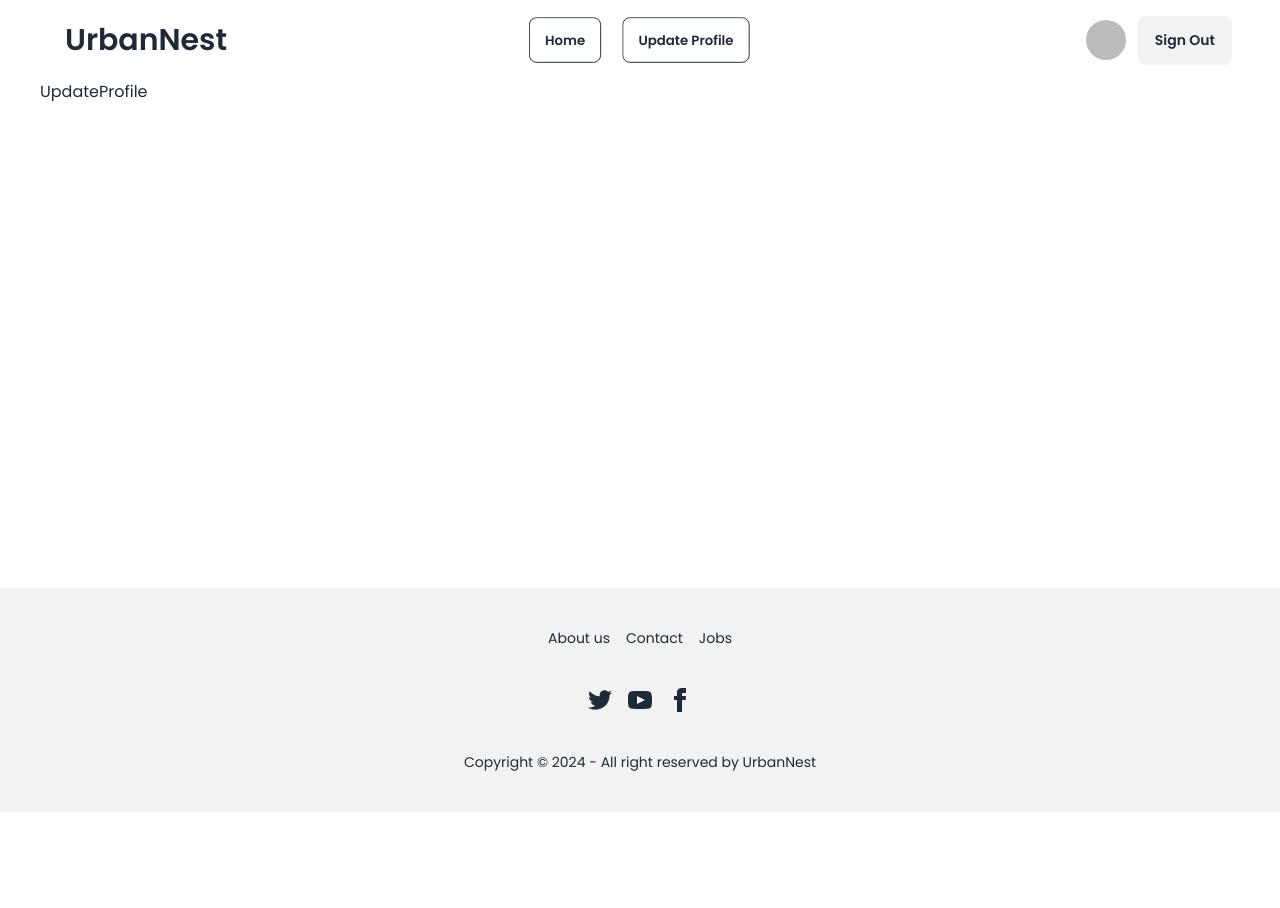
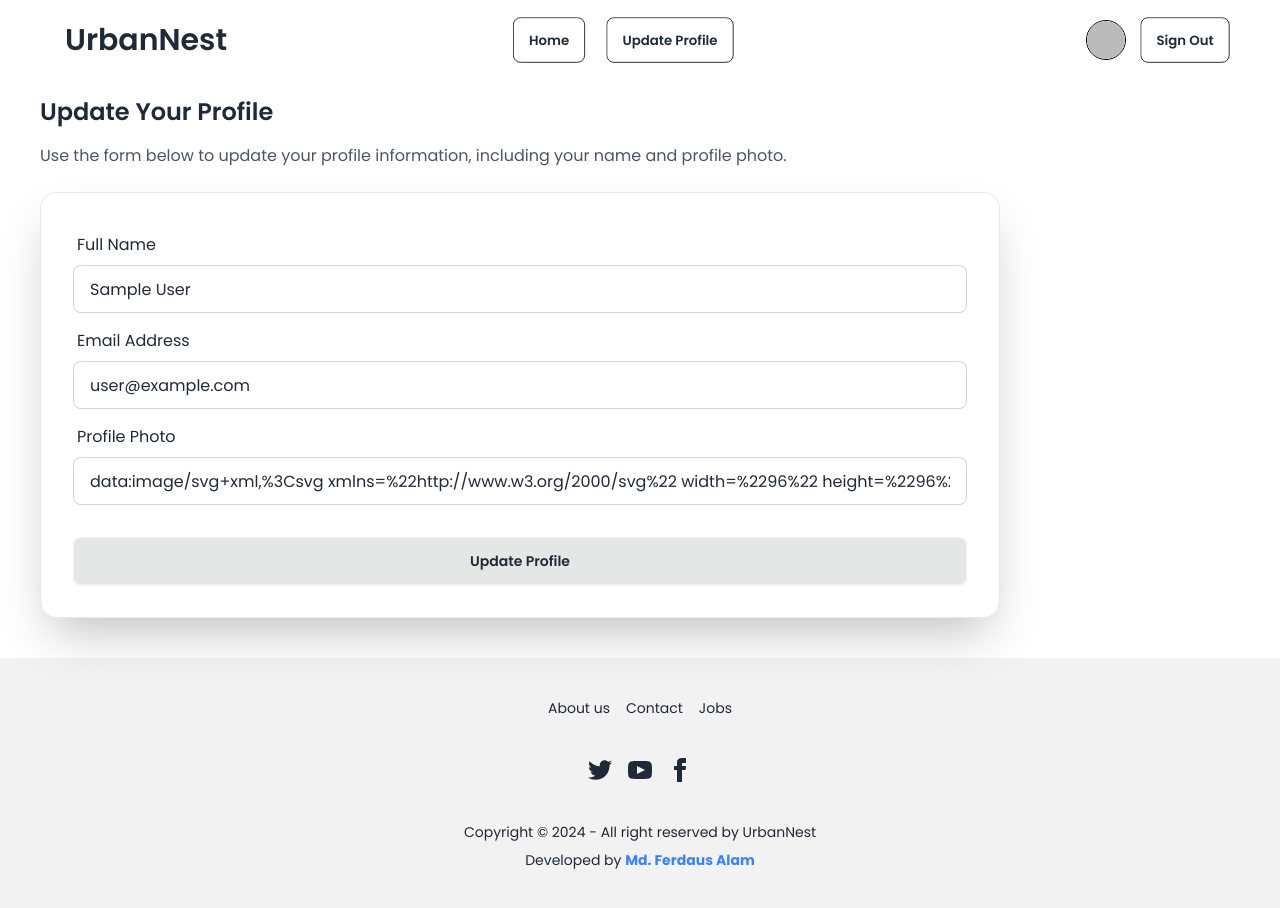
Before and after one commit to mdferdausalam19/urban-nest-real-estate, a React (Vite) app: page /update-profile in a window 1280 px wide. Before the commit the page ends 812 px from the top, so only its background shows below. Built offline with nearby package versions, Linux system fonts and the light colour scheme; no server answers; sample sign-in values are in the browser's storage.

Commit message:
implement update profile functionality, fix bugs, enhance UX, and add dynamic page titles

```diff
--- a/package.json
+++ b/package.json
@@ -11,8 +11,10 @@
   },
   "dependencies": {
     "firebase": "^11.0.2",
+    "prop-types": "^15.8.1",
     "react": "^18.3.1",
     "react-dom": "^18.3.1",
+    "react-helmet-async": "^2.0.5",
     "react-hook-form": "^7.53.2",
     "react-hot-toast": "^2.4.1",
     "react-icons": "^5.3.0",
--- a/src/components/EstateCard.jsx
+++ b/src/components/EstateCard.jsx
@@ -1,31 +1,32 @@
+import PropTypes from "prop-types";
 import { Link } from "react-router-dom";
 
 const EstateCard = ({ estate }) => {
-  const {
-    id,
-    area,
-    description,
-    estate_title,
-    facilities,
-    image,
-    location,
-    price,
-    segment,
-    status,
-  } = estate;
+  const { id, estate_title, image, location, price, status } = estate;
   return (
     <div>
-      <div className="card bg-base-100 shadow-xl border">
-        <figure className="px-5 pt-10">
-          <img src={image} className="rounded-xl" />
+      <div className="card bg-base-100 shadow-xl border h-[500px]">
+        <figure className="px-5 pt-5 h-[300px]">
+          <img src={image} className="rounded-xl object-cover w-full h-full" />
         </figure>
         <div className="card-body items-center text-center">
-          <h2 className="card-title">{estate_title}</h2>
-          <p>Price: {price}</p>
-          <p>Location: {location}</p>
-          <p>Status: {status}</p>
+          <div className="flex-grow">
+            <h2 className="card-title">{estate_title}</h2>
+            <div className="mt-5 mb-5">
+              <p>
+                <span className="font-semibold">Price:</span> {price}
+              </p>
+              <p>
+                <span className="font-semibold">Location:</span> {location}
+              </p>
+              <p>
+                <span className="font-semibold">Status:</span> {status}
+              </p>
+            </div>
+          </div>
+
           <div className="card-actions">
-            <Link to={`/estate/${id}`} className="btn ">
+            <Link to={`/estate/${id}`} className="btn">
               View Property
             </Link>
           </div>
@@ -34,5 +35,8 @@ const EstateCard = ({ estate }) => {
     </div>
   );
 };
+EstateCard.propTypes = {
+  estate: PropTypes.object.isRequired,
+};
 
 export default EstateCard;
--- a/src/components/layouts/Footer.jsx
+++ b/src/components/layouts/Footer.jsx
@@ -49,6 +49,17 @@ const Footer = () => {
             Copyright © {new Date().getFullYear()} - All right reserved by
             UrbanNest
           </p>
+          <p>
+            Developed by{" "}
+            <a
+              href="https://github.com/mdferdausalam19" // Change this to LinkedIn if you prefer
+              target="_blank"
+              rel="noopener noreferrer"
+              className="font-bold text-blue-500 link link-hover"
+            >
+              Md. Ferdaus Alam
+            </a>
+          </p>
         </aside>
       </footer>
     </div>
--- a/src/components/layouts/Header.jsx
+++ b/src/components/layouts/Header.jsx
@@ -21,12 +21,31 @@ const Header = () => {
       </li>
 
       {user && (
+        <>
+          <li>
+            <NavLink className="btn btn-outline" to={"/update-profile"}>
+              Update Profile
+            </NavLink>
+          </li>
+          <li className="md:hidden">
+            <button onClick={handleSignOut} className="btn btn-outline">
+              Sign Out
+            </button>
+          </li>
+        </>
+      )}
+      <>
         <li>
-          <NavLink className="btn btn-outline" to={"/update-profile"}>
-            Update Profile
+          <NavLink className="btn btn-outline md:hidden" to={"/sign-in"}>
+            Sign In
           </NavLink>
         </li>
-      )}
+        <li>
+          <NavLink className="btn btn-outline md:hidden" to={"/sign-up"}>
+            Sign Up
+          </NavLink>
+        </li>
+      </>
     </>
   );
   return (
@@ -73,7 +92,7 @@ const Header = () => {
               >
                 {user?.photoURL ? (
                   <img
-                    className="w-10 rounded-full"
+                    className="w-10 rounded-full border border-black"
                     src={user.photoURL}
                     alt="No Photo"
                   />
@@ -81,16 +100,19 @@ const Header = () => {
                   <FaRegUserCircle size={40} />
                 )}
               </p>
-              <button onClick={handleSignOut} className="btn">
+              <button
+                onClick={handleSignOut}
+                className="btn btn-outline hidden md:flex"
+              >
                 Sign Out
               </button>
             </>
           ) : (
             <>
-              <Link to="/sign-in" className="btn">
+              <Link to="/sign-in" className="btn btn-outline hidden md:flex">
                 Sign In
               </Link>
-              <Link to="/sign-up" className="btn">
+              <Link to="/sign-up" className="btn btn-outline hidden md:flex">
                 Sign Up
               </Link>
             </>
--- a/src/hooks/useAuth.jsx
+++ b/src/hooks/useAuth.jsx
@@ -2,8 +2,8 @@ import { useContext } from "react";
 import { AuthContext } from "../providers/AuthProvider";
 
 const useAuth = () => {
-  const all = useContext(AuthContext);
-  return all;
+  const auth = useContext(AuthContext);
+  return auth;
 };
 
 export default useAuth;
--- a/src/main.jsx
+++ b/src/main.jsx
@@ -5,11 +5,14 @@ import { RouterProvider } from "react-router-dom";
 import { router } from "./routes/AppRouter";
 import AuthProvider from "./providers/AuthProvider";
 import { Toaster } from "react-hot-toast";
+import { HelmetProvider } from "react-helmet-async";
 
 createRoot(document.getElementById("root")).render(
   <StrictMode>
     <AuthProvider>
-      <RouterProvider router={router}></RouterProvider>
+      <HelmetProvider>
+        <RouterProvider router={router}></RouterProvider>
+      </HelmetProvider>
       <Toaster></Toaster>
     </AuthProvider>
   </StrictMode>
--- a/src/pages/UpdateProfile.jsx
+++ b/src/pages/UpdateProfile.jsx
@@ -1,8 +1,79 @@
+import { useForm } from "react-hook-form";
+import useAuth from "../hooks/useAuth";
+import toast from "react-hot-toast";
+import { Helmet } from "react-helmet-async";
 
 const UpdateProfile = () => {
+  const { user, updateUserProfile } = useAuth();
+  const {
+    register,
+    handleSubmit,
+  } = useForm();
+
+  const handleUpdateProfile = (data) => {
+    const { email, fullName, image } = data;
+    updateUserProfile(fullName, image).then(() => {
+      toast.success("Your profile has been updated successfully!");
+    });
+  };
   return (
-    <div>UpdateProfile</div>
-  )
-}
+    <div className="container mx-auto mb-10">
+      <Helmet>
+        <title>UrbanNest | Update Profile</title>
+      </Helmet>
+      <h1 className="text-2xl font-semibold mb-4 mt-4">Update Your Profile</h1>
+      <p className="text-gray-600 mb-6">
+        Use the form below to update your profile information, including your
+        name and profile photo.
+      </p>
+      <div className="card border bg-base-100 md:w-4/5 shrink-0 shadow-2xl">
+        <form
+          onSubmit={handleSubmit(handleUpdateProfile)}
+          className="card-body"
+        >
+          <div className="form-control">
+            <label className="label">
+              <span className="label-text text-base">Full Name</span>
+            </label>
+            <input
+              {...register("fullName")}
+              type="text"
+              placeholder="Enter your full name"
+              className="input input-bordered"
+              defaultValue={user?.displayName}
+            />
+          </div>
+          <div className="form-control">
+            <label className="label">
+              <span className="label-text text-base">Email Address</span>
+            </label>
+            <input
+              {...register("email")}
+              type="email"
+              placeholder="Enter your email address"
+              className="input input-bordered"
+              value={user?.email}
+            />
+          </div>
+          <div className="form-control">
+            <label className="label">
+              <span className="label-text text-base">Profile Photo</span>
+            </label>
+            <input
+              {...register("image")}
+              type="text"
+              placeholder="Enter your photo URL"
+              className="input input-bordered"
+              defaultValue={user?.photoURL}
+            />
+          </div>
+          <div className="form-control mt-6">
+            <button className="btn bg-base-300">Update Profile</button>
+          </div>
+        </form>
+      </div>
+    </div>
+  );
+};
 
-export default UpdateProfile
+export default UpdateProfile;
--- a/src/pages/auth/SignIn.jsx
+++ b/src/pages/auth/SignIn.jsx
@@ -5,6 +5,7 @@ import toast from "react-hot-toast";
 import SocialLogin from "../../components/SocialLogin";
 import { FaEye, FaEyeSlash } from "react-icons/fa";
 import { useState } from "react";
+import { Helmet } from "react-helmet-async";
 
 const SignIn = () => {
   const [showPass, setShowPass] = useState(true);
@@ -34,16 +35,21 @@ const SignIn = () => {
 
   return (
     <div>
+      <Helmet>
+        <title>UrbanNest | Sign In</title>
+      </Helmet>
       <div className="hero  rounded-lg p-5">
         <div className="hero-content flex-col">
           <div className="text-center ">
-            <h1 className="text-5xl font-bold mt-5 mb-3">Sign In Now</h1>
+            <h1 className="text-4xl lg:text-5xl font-bold mt-5 mb-3">
+              Sign In Now
+            </h1>
           </div>
           <div className="card border bg-base-100 w-full max-w-sm shrink-0 shadow-2xl">
             <form onSubmit={handleSubmit(handleSignIn)} className="card-body">
               <div className="form-control">
                 <label className="label">
-                  <span className="label-text">Email Address</span>
+                  <span className="label-text text-base">Email Address</span>
                 </label>
                 <input
                   {...register("email", { required: true })}
@@ -59,7 +65,7 @@ const SignIn = () => {
               </div>
               <div className="form-control">
                 <label className="label">
-                  <span className="label-text">Password</span>
+                  <span className="label-text text-base">Password</span>
                 </label>
                 <div className="relative">
                   <input
@@ -80,14 +86,9 @@ const SignIn = () => {
                     This field is required
                   </span>
                 )}
-                <label className="label">
-                  <a href="#" className="label-text-alt link link-hover">
-                    Forgot password?
-                  </a>
-                </label>
               </div>
               <div className="form-control mt-6">
-                <button className="btn bg-base-300">Sign In</button>
+                <button className="btn bg-base-300 ">Sign In</button>
               </div>
               <div className="mt-2">
                 <p>
--- a/src/pages/auth/SignUp.jsx
+++ b/src/pages/auth/SignUp.jsx
@@ -4,10 +4,11 @@ import { Link, useNavigate } from "react-router-dom";
 import useAuth from "../../hooks/useAuth";
 import { useState } from "react";
 import { FaEye, FaEyeSlash } from "react-icons/fa";
+import { Helmet } from "react-helmet-async";
 
 const SignUp = () => {
   const [showPass, setShowPass] = useState(true);
-  const { createUser } = useAuth();
+  const { createUser, updateUserProfile } = useAuth();
   const navigate = useNavigate();
 
   const {
@@ -36,23 +37,30 @@ const SignUp = () => {
       );
     }
     createUser(email, password).then(() => {
-      toast.success("Sign up successful! Welcome aboard!");
-      navigate("/");
+      updateUserProfile(fullName, image).then(() => {
+        toast.success("Sign up successful! Welcome aboard!");
+        navigate("/");
+      });
     });
   };
 
   return (
     <div>
+      <Helmet>
+        <title>UrbanNest | Sign Up</title>
+      </Helmet>
       <div className="hero  rounded-lg p-5">
         <div className="hero-content flex-col">
           <div className="text-center ">
-            <h1 className="text-5xl font-bold mt-5 mb-3">Sign Up Now</h1>
+            <h1 className="text-4xl lg:text-5xl font-bold mt-5 mb-3">
+              Sign Up Now
+            </h1>
           </div>
           <div className="card border bg-base-100 w-full max-w-sm shrink-0 shadow-2xl">
             <form onSubmit={handleSubmit(handleSingUp)} className="card-body">
               <div className="form-control">
                 <label className="label">
-                  <span className="label-text">Full Name</span>
+                  <span className="label-text text-base">Full Name</span>
                 </label>
                 <input
                   {...register("fullName", { required: true })}
@@ -68,7 +76,7 @@ const SignUp = () => {
               </div>
               <div className="form-control">
                 <label className="label">
-                  <span className="label-text">Email Address</span>
+                  <span className="label-text text-base">Email Address</span>
                 </label>
                 <input
                   {...register("email", { required: true })}
@@ -84,7 +92,7 @@ const SignUp = () => {
               </div>
               <div className="form-control">
                 <label className="label">
-                  <span className="label-text">Profile Photo</span>
+                  <span className="label-text text-base">Profile Photo</span>
                 </label>
                 <input
                   {...register("image")}
@@ -95,7 +103,7 @@ const SignUp = () => {
               </div>
               <div className="form-control">
                 <label className="label">
-                  <span className="label-text">Password</span>
+                  <span className="label-text text-base">Password</span>
                 </label>
                 <div className="relative">
                   <input
```
Also changed, not shown: src/pages/EstateDetails.jsx (+42 -9 lines), src/pages/Home.jsx (+18 -3 lines), src/providers/AuthProvider.jsx (+12 -6 lines), 2 other files (tests, documents, lock files or other folders).
